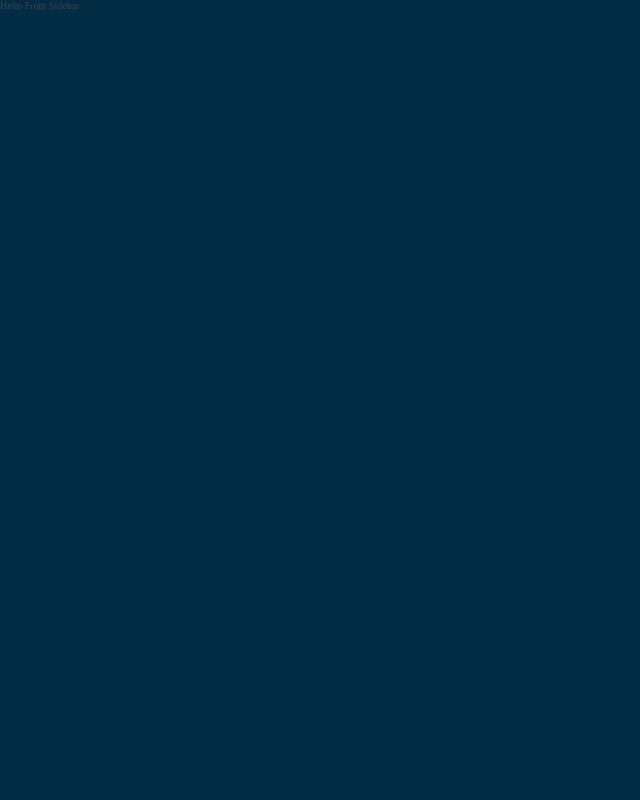
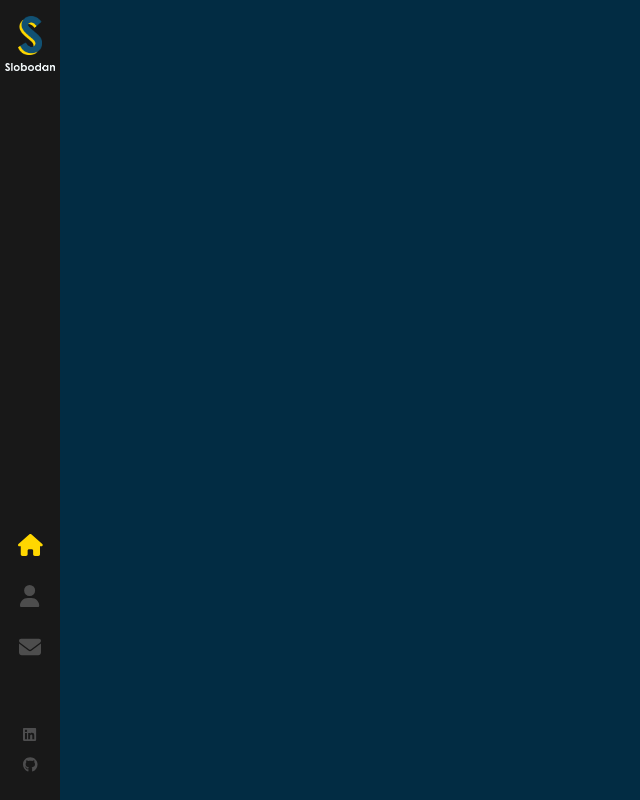
Before and after one commit to omeraladen/React-Portfolio, a React (Create React App) app: page / in a window 1280 px wide. Shown: the whole page, without its empty margins (0-640 px from the left). Built offline with nearby package versions, Linux system fonts and the light colour scheme.

Commit message:
Done With Nav-bar

```diff
--- a/src/App.js
+++ b/src/App.js
@@ -7,8 +7,8 @@
   return (
     <>
      <Routes>
-      <Route path='/' element={<Layout/>}/>
-      </Routes>
+        <Route path='/' element={<Layout/>}/>
+     </Routes>
     </>
   );
 }
--- a/src/component/Layout/index.js
+++ b/src/component/Layout/index.js
@@ -3,7 +3,9 @@
 
 const Layout = () => {
     return (
-        <> <Sidebar/> </>
+        <div className='App'>
+            <Sidebar/>
+        </div>
     )
 
 }
--- a/src/component/sidebar/sidebar.js
+++ b/src/component/sidebar/sidebar.js
@@ -1,5 +1,55 @@
 import './sidebar.scss'
+import {Link , NavLink} from 'react-router-dom'
+import LogoS from '../../assets/images/logo-s.png'
+import LogoSubtitle from '../../assets/images/logo_sub.png'
+import { FontAwesomeIcon } from '@fortawesome/react-fontawesome'
+import {faHome , faUser , faEnvelope } from '@fortawesome/free-solid-svg-icons'
+import {faGithub, faLinkedin} from '@fortawesome/free-brands-svg-icons';
 
-const Sidebar = () => <> Hello From Sidebar </>
+
+const Sidebar = () =>  (
+    <div className="nav-bar">
+
+        <Link className='logo' to='/'>
+            <img src={LogoS} alt="logo" />
+            <img src={LogoSubtitle} className="sub-logo" alt="logo-2" />
+        </Link>
+
+       <nav>
+        <NavLink exact='true' activeclassname='active' to='/'>
+                <FontAwesomeIcon icon={faHome} color='#4d4d4d'/>
+            </NavLink>
+
+            <NavLink exact='true' activeclassname='active' className='about-link' to='/about'>
+                <FontAwesomeIcon icon={faUser} color='#4d4d4d'/>
+            </NavLink>
+
+            <NavLink exact='true' activeclassname='active' className='contact-link' to='/contact'>
+                <FontAwesomeIcon icon={faEnvelope} color='#4d4d4d'/>
+            </NavLink>
+       </nav>
+
+       <ul>
+            <li>
+                <a
+                target="_blank"
+                rel="noreferrer"
+                href='https://www.linkedin.com/feed/?trk=homepage-basic_google-one-tap-submit'>
+                    <FontAwesomeIcon icon={faLinkedin} color="#4d4d4e"/>
+                </a>
+            </li>
+            <li>
+                <a
+                target="_blank"
+                rel="noreferrer"
+                href='https://github.com/omeraladen'>
+                    <FontAwesomeIcon icon={faGithub} color="#4d4d4e"/>
+                </a>
+            </li>
+
+        </ul>
+
+    </div>
+)
 
 export default Sidebar;
--- a/src/component/sidebar/sidebar.scss
+++ b/src/component/sidebar/sidebar.scss
@@ -0,0 +1,128 @@
+.nav-bar{
+    background-color: #181818;
+    width: 60px;
+    height: 100%;
+    position: absolute;
+    top: 0;
+    z-index: 3;
+    min-height: 500px;
+
+    .logo{
+        display: block;
+        padding: 8px 0;
+
+
+    img{
+        display: block;
+        margin: 8px auto;
+        width: 24px;
+        height: auto;
+
+        &.sub-logo{
+            width: 50px;
+        }
+     }
+  }
+
+// -------------------links-------------------
+  nav{
+    position: absolute;
+    top: 50%;
+    display: block;
+    text-align: center;
+    height: 210px;
+    margin-top: 120px;
+    width: 100%;
+
+    a{
+        position: relative;
+        line-height: 51px;
+        font-size: 22px;
+         display: block;
+         text-decoration: none;
+         height: 51px;
+         color: #4d4d4e;
+
+         i{
+            transition: all .3s ease-out;
+         }
+
+
+         &:hover{
+            color: #ffd700;
+
+            svg{
+                opacity: 0;
+             }
+
+             &:after{
+                opacity: 1;
+             }
+         }
+
+
+      &:after{
+        content: '';
+        font-size: 9px;
+        letter-spacing: 2px;
+        position: absolute;
+        bottom: 0;
+        display: block;
+        width: 100%;
+        text-align: center;
+        opacity: 0;
+        transition: all .3s ease-out;
+     }
+
+
+     &:first-child{
+        &::after{
+            content: 'Home';
+        }
+      }
+    }
+
+    a.about-link{
+        &::after{
+            content: 'ABOUT';
+        }
+    }
+
+    a.contact-link{
+        &::after{
+            content: 'CONTACT';
+        }
+    }
+
+    a.active {
+        svg{
+            color:#ffd700;
+        }
+     }
+  }
+
+  ul{
+    position: absolute;
+    bottom: 20px;
+    width: 100%;
+    display: block;
+    padding: 0 ;
+    text-align: center;
+    margin: 0;
+    list-style: none;
+
+    li{
+        a{
+            padding: 7px 0;
+            display: block;
+            font-size: 15px;
+            line-height: 16px;
+
+            &:hover svg{
+                color: #ffd700;
+                transition: all .3s ease-out;
+            }
+      }
+    }
+  }
+}
```
